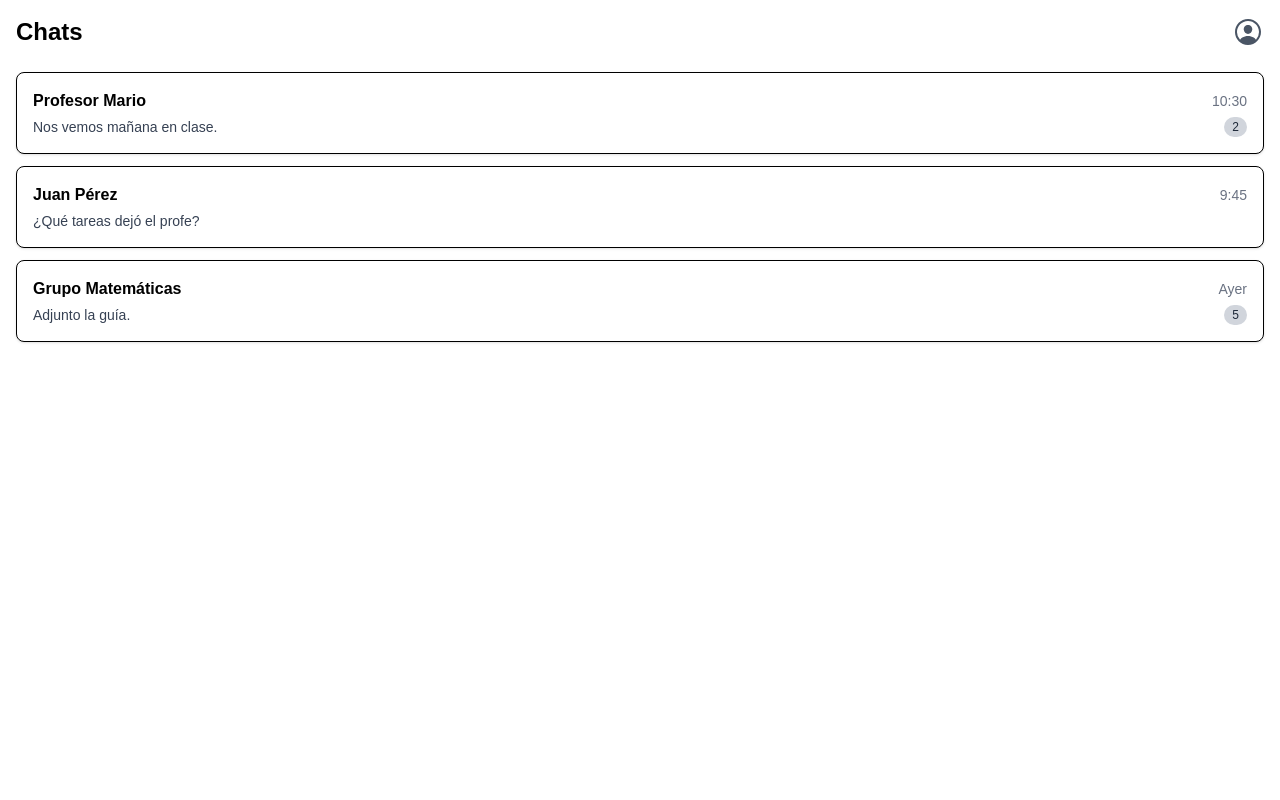
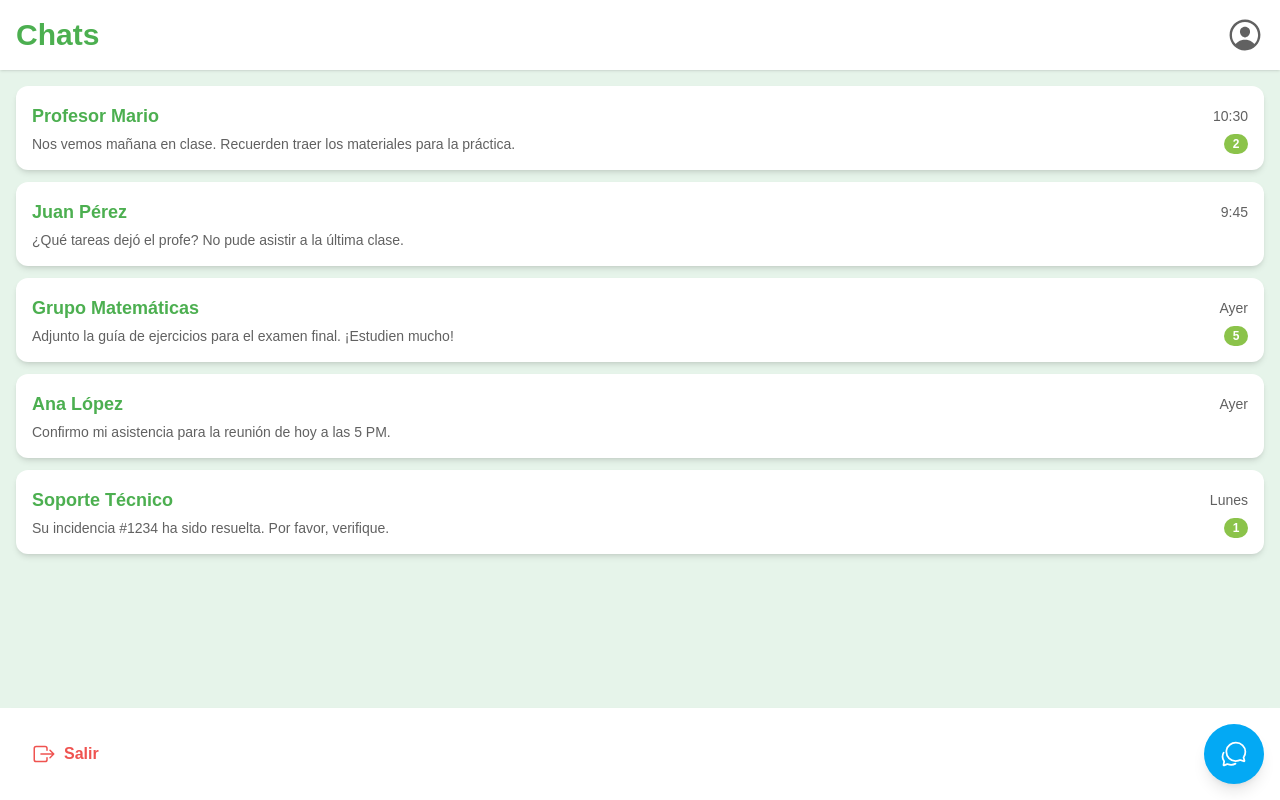
Before and after one commit to JoseLuisBello/appmessages, a Next.js app: page /paginas/chats in a window 1280 px wide. Built offline with nearby package versions, Linux system fonts and the light colour scheme.

Commit message:
Actualizacion de paginas

```diff
--- a/src/app/api/login/route.ts
+++ b/src/app/api/login/route.ts
@@ -6,7 +6,7 @@ export async function POST(req: NextRequest) {
     const { username, password } = await req.json();
 
     const [rows]: any = await pool.query(
-      'SELECT id, nombre, rol FROM usuarios WHERE nombre = ? AND contrasena = ?',
+      'SELECT id FROM usuarios WHERE nombre = ? AND contrasena = ?',
       [username, password]
     );
 
--- a/src/app/paginas/chats/page.tsx
+++ b/src/app/paginas/chats/page.tsx
@@ -2,29 +2,44 @@
 
 import { useState } from 'react';
 import { useRouter } from 'next/navigation';
-import { IoPersonCircleOutline } from 'react-icons/io5';
+import { IoPersonCircleOutline, IoExitOutline, IoChatbubblesOutline } from 'react-icons/io5'; // Import additional icons
 
+// Dummy chat data - In a real app, this would come from an API
 const chats = [
   {
     id: 1,
     nombre: 'Profesor Mario',
-    ultimoMensaje: 'Nos vemos mañana en clase.',
+    ultimoMensaje: 'Nos vemos mañana en clase. Recuerden traer los materiales para la práctica.',
     hora: '10:30',
     sinLeer: 2,
   },
   {
     id: 2,
     nombre: 'Juan Pérez',
-    ultimoMensaje: '¿Qué tareas dejó el profe?',
+    ultimoMensaje: '¿Qué tareas dejó el profe? No pude asistir a la última clase.',
     hora: '9:45',
     sinLeer: 0,
   },
   {
     id: 3,
     nombre: 'Grupo Matemáticas',
-    ultimoMensaje: 'Adjunto la guía.',
+    ultimoMensaje: 'Adjunto la guía de ejercicios para el examen final. ¡Estudien mucho!',
     hora: 'Ayer',
     sinLeer: 5,
+  },
+  {
+    id: 4,
+    nombre: 'Ana López',
+    ultimoMensaje: 'Confirmo mi asistencia para la reunión de hoy a las 5 PM.',
+    hora: 'Ayer',
+    sinLeer: 0,
+  },
+  {
+    id: 5,
+    nombre: 'Soporte Técnico',
+    ultimoMensaje: 'Su incidencia #1234 ha sido resuelta. Por favor, verifique.',
+    hora: 'Lunes',
+    sinLeer: 1,
   },
 ];
 
@@ -32,49 +47,86 @@ export default function ListaChats() {
   const [chatActivo, setChatActivo] = useState<number | null>(null);
   const router = useRouter();
 
+  // Function to navigate to the profile page
   const irAlPerfil = () => {
     router.push('/paginas/perfil');
   };
 
+  // Function to handle logout and redirect to login page
+  const handleLogout = () => {
+    // Clear user session data (e.g., from localStorage)
+    localStorage.removeItem('user');
+    // Redirect to the login page
+    router.push('/paginas/login');
+  };
+
+  // Function to simulate starting a new chat
+  const handleNewChat = () => {
+    alert('Funcionalidad para iniciar un nuevo chat (próximamente)');
+    // In a real application, this would redirect to a new chat creation page or open a modal.
+  };
+
   return (
-    <div className="min-h-screen bg-white text-black p-4">
+    <div className="min-h-screen flex flex-col bg-[#E6F4EA] text-black"> {/* Pistacho Claro Background */}
       {/* Encabezado */}
-      <div className="flex justify-between items-center mb-6">
-        <h1 className="text-2xl font-bold">Chats</h1>
+      <div className="flex justify-between items-center p-4 bg-white shadow-sm sticky top-0 z-10">
+        <h1 className="text-3xl font-bold text-[#4CAF50]">Chats</h1> {/* Verde Oscuro for Title */}
         <button
           onClick={irAlPerfil}
           title="Ir al perfil"
-          className="text-gray-600 hover:text-black transition"
+          className="text-[#616161] hover:text-[#4CAF50] transition-colors duration-200" // Gris Cálido and Verde Oscuro hover
         >
-          <IoPersonCircleOutline size={32} />
+          <IoPersonCircleOutline size={38} /> {/* Slightly larger icon */}
         </button>
       </div>
 
-      {/* Lista de chats */}
-      <div className="flex flex-col gap-3">
+      {/* Lista de chats - Scrollable area */}
+      <div className="flex-1 overflow-y-auto p-4 space-y-3"> {/* Added flex-1 and space-y-3 for better spacing */}
         {chats.map((chat) => (
           <div
             key={chat.id}
             onClick={() => setChatActivo(chat.id)}
-            className={`p-4 rounded-lg border shadow-sm cursor-pointer ${
-              chatActivo === chat.id ? 'bg-gray-100' : 'bg-white hover:bg-gray-50'
-            } transition`}
+            className={`p-4 rounded-xl shadow-md cursor-pointer flex flex-col transition-all duration-200 ease-in-out
+              ${chatActivo === chat.id ? 'bg-[#D4EDDA] border-l-4 border-[#8BC34A]' : 'bg-white hover:bg-gray-50'}
+            `}
           >
             <div className="flex justify-between items-center mb-1">
-              <h2 className="font-semibold">{chat.nombre}</h2>
-              <span className="text-sm text-gray-500">{chat.hora}</span>
+              <h2 className="font-semibold text-lg text-[#4CAF50]">{chat.nombre}</h2> {/* Verde Oscuro for chat names */}
+              <span className="text-sm text-[#616161]">{chat.hora}</span> {/* Gris Cálido for time */}
             </div>
             <div className="flex justify-between items-center text-sm">
-              <p className="text-gray-700 truncate">{chat.ultimoMensaje}</p>
+              <p className="text-[#616161] truncate pr-4 max-w-[85%]">{chat.ultimoMensaje}</p> {/* Gris Cálido, truncate, max-w */}
               {chat.sinLeer > 0 && (
-                <span className="ml-2 text-xs bg-gray-300 text-gray-800 rounded-full px-2 py-0.5">
+                <span className="ml-2 text-xs bg-[#8BC34A] text-white rounded-full px-2 py-0.5 font-bold min-w-[24px] text-center">
                   {chat.sinLeer}
-                </span>
+                </span> // Verde Suave for unread count
               )}
             </div>
           </div>
         ))}
       </div>
+
+      {/* Footer con botones de acción */}
+      <div className="p-4 bg-white shadow-lg flex justify-between items-center sticky bottom-0 z-10">
+        {/* Botón de Salida (Logout) */}
+        <button
+          onClick={handleLogout}
+          title="Cerrar sesión"
+          className="flex items-center gap-2 text-[#EF5350] hover:text-[#D32F2F] font-semibold py-2 px-4 rounded-full transition-colors duration-200" // Rojo no tan fuerte
+        >
+          <IoExitOutline size={24} />
+          Salir
+        </button>
+
+        {/* Botón de Nuevo Mensaje */}
+        <button
+          onClick={handleNewChat}
+          title="Nuevo mensaje"
+          className="bg-[#03A9F4] text-white p-4 rounded-full shadow-lg hover:bg-blue-600 transition-colors duration-200 flex items-center justify-center" // Azul Cielo
+        >
+          <IoChatbubblesOutline size={28} /> {/* Larger icon for floating action button */}
+        </button>
+      </div>
     </div>
   );
 }
```
Also changed, not shown: src/app/paginas/login/page.tsx (+69 -20 lines), src/app/paginas/registro/page.tsx (+75 -21 lines).
